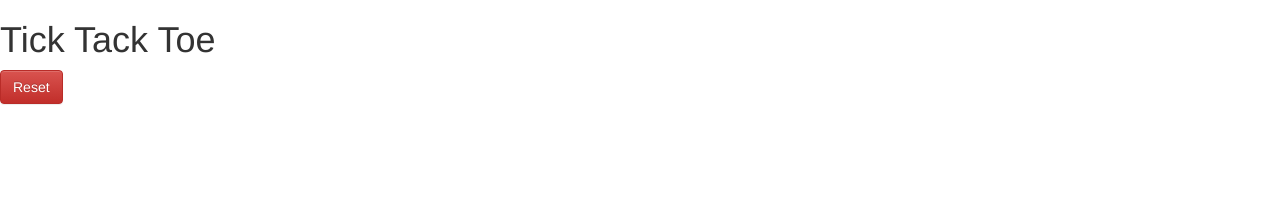
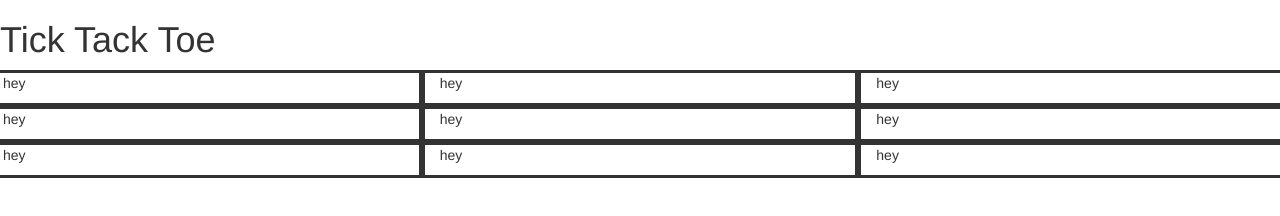
Before and after one commit to rloos289/Intro_ticktacktoe, a plain HTML site: page index.html in a window 1280 px wide. Drawn offline with Linux system fonts and the light colour scheme.

Commit message:
create basic html, connect html to objects

```diff
--- a/css/styles.css
+++ b/css/styles.css
@@ -0,0 +1,18 @@
+#column1 {
+  border-style: solid;
+}
+
+.col-sm-12 {
+  border-style: solid;
+}
+
+.space {
+  border-style: solid;
+}
+.row {
+  min-width: 300px;
+}
+
+.testDiv {
+  border-style: solid;
+}
--- a/index.html
+++ b/index.html
@@ -12,8 +12,75 @@
   <body>
     <h1>Tick Tack Toe</h1>
     <div class="game">
-
+      </div>
+      <div class="row">
+        <div id="1" class="col-sm-4 space">
+          <p> hey</p>
+        </div>
+        <div id="2" class="col-sm-4 space">
+<p> hey</p>
+        </div>
+        <div id="3" class="col-sm-4 space">
+<p> hey</p>
+        </div>
+      </div>
+      <div class="row">
+        <div id="4" class="col-sm-4 space">
+<p> hey</p>
+        </div>
+        <div id="5" class="col-sm-4 space">
+<p> hey</p>
+        </div>
+        <div id="6" class="col-sm-4 space">
+<p> hey</p>
+        </div>
+      </div>
+      <div class="row">
+        <div id="7" class="col-sm-4 space">
+<p> hey</p>
+        </div>
+        <div id="8" class="col-sm-4 space">
+<p> hey</p>
+        </div>
+        <div id="9" class="col-sm-4 space">
+<p> hey</p>
+        </div>
+      </div>
     </div>
-    <button type="button" class='btn btn-danger' name="button">Reset</button>
+    <!-- <button type="button" class='btn btn-danger' name="button">Reset</button> -->
   </body>
 </html>
+
+<!-- <div class="col-sm-4" id=column1>
+  <div class="col-sm-12">
+    <p>test<p>
+  </div>
+  <div class="col-sm-12">
+    <p>test<p>
+  </div>
+  <div class="col-sm-12">
+    <p>test<p>
+  </div>
+</div>
+<div class="col-sm-4" id=column1>
+  <div class="col-sm-12">
+    <p>test<p>
+  </div>
+  <div class="col-sm-12">
+    <p>test<p>
+  </div>
+  <div class="col-sm-12">
+    <p>test<p>
+  </div>
+</div>
+<div class="col-sm-4" id=column1>
+  <div class="col-sm-12">
+    <p>test<p>
+  </div>
+  <div class="col-sm-12">
+    <p>test<p>
+  </div>
+  <div class="col-sm-12">
+    <p>test<p>
+  </div>
+</div> -->
--- a/js/scripts.js
+++ b/js/scripts.js
@@ -11,6 +11,10 @@
 //
 // }
 //
+
+
+
+
 function generateBoard (array) {
 
 }
@@ -23,7 +27,14 @@ function generateSpaces (a,b) {
       spaceArray.push(newSpace = new space (false, x, y));
     }
   }
+
   return spaceArray;
+}
+
+function arrangeHTML () {
+  var next = 0
+  next ++;
+  $('.game').append("<div class='space" + next + "'></div>");
 }
 
 function space (marked, x, y) {
@@ -32,7 +43,29 @@ function space (marked, x, y) {
   this.spacey = y
 }
 
+
+
+
+// shit that is useless
+// function fuck() {
+//   spaceindex = 1
+//   for (var ridx = 1; ridx <= 3; ridx++) {
+//     $('.game').append("<div class='row" + ridx + "'></div>");
+//     for (var cidx = 1; cidx <= 3; cidx++) {
+//       debugger;
+//       // $('.game'+ (' row'+ ridx)).append("<div class='col-xs-4 space" + spaceindex  + "'></div>");
+//       console.log('.game'+ (' row'+ ridx))
+//       spaceindex++;
+//     }
+//   }
+// }
+
 //<!-- Front End  -->
 $(document).ready(function(){
-
+  $('.space').click(function() {
+    var id = parseInt($(this).attr('id'));
+    var array = generateSpaces(3,3);
+    array[id-1].mark = true;
+    console.log(array[id-1]);
+  });
 });
```
